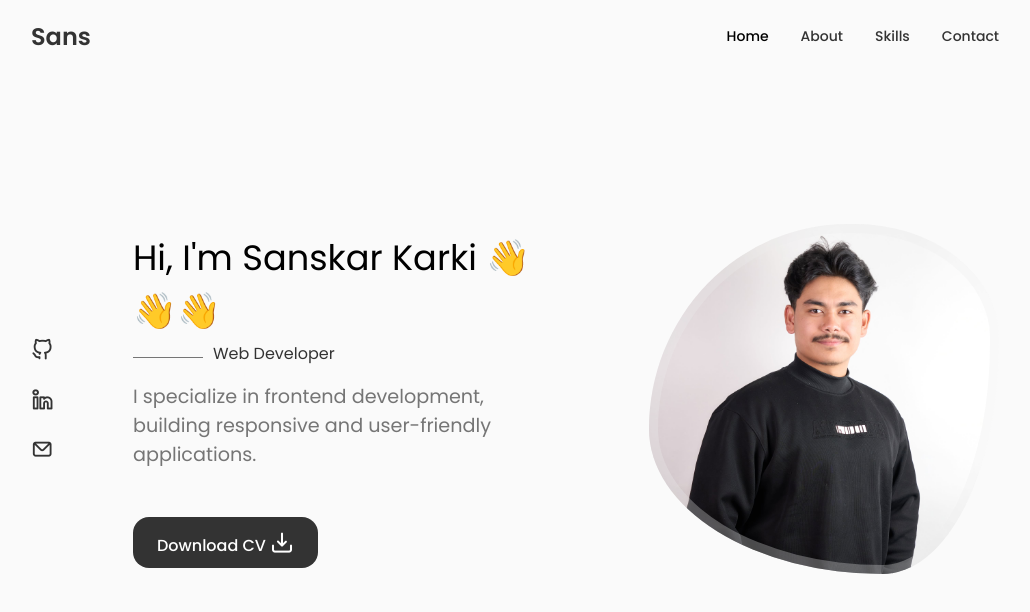
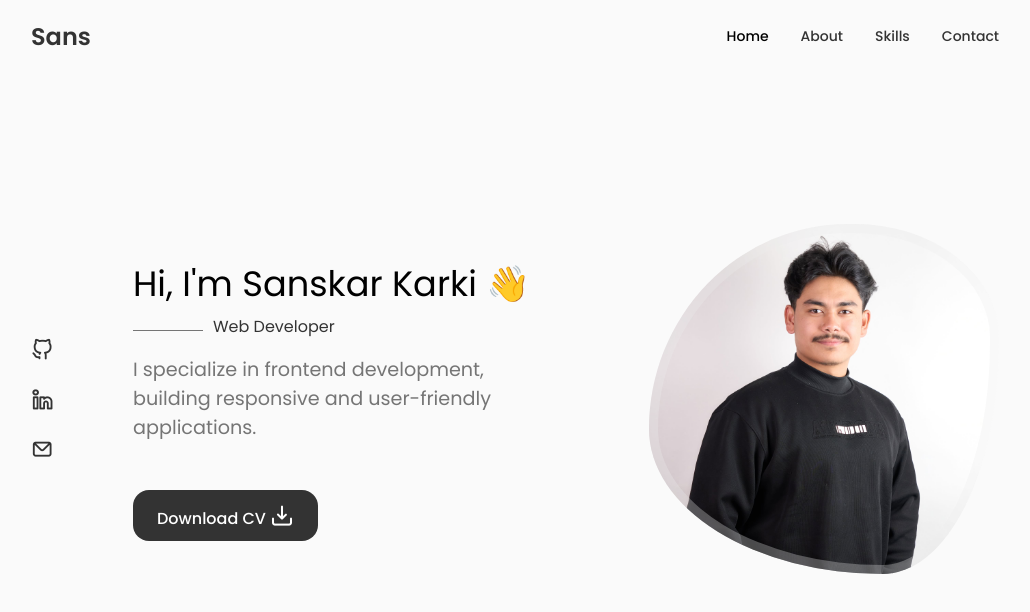
Before and after one commit to Sanskar-Karki/Portfolio, a React (Vite) app: page / in a window 1280 px wide. Shown: the top 612 px of the page, without its empty margins (125-1155 px from the left). Built offline with nearby package versions, Linux system fonts and the light colour scheme.

Commit message:
np domain registratinso working perfectily

```diff
--- a/src/components/home/Data.jsx
+++ b/src/components/home/Data.jsx
@@ -3,7 +3,7 @@ import Cv from '../../assets/Sanskar_karki_CV.pdf'
 const Data = () => {
   return (
     <div className='home__data'>
-      <div className="home__title">Hi, I'm Sanskar Karki 👋👋👋
+      <div className="home__title">Hi, I'm Sanskar Karki 👋
       </div>
       <h3 className="home__subtitle">Web Developer</h3>
       <p className='home__description'>I specialize in frontend development, building responsive and user-friendly applications.</p>
```
